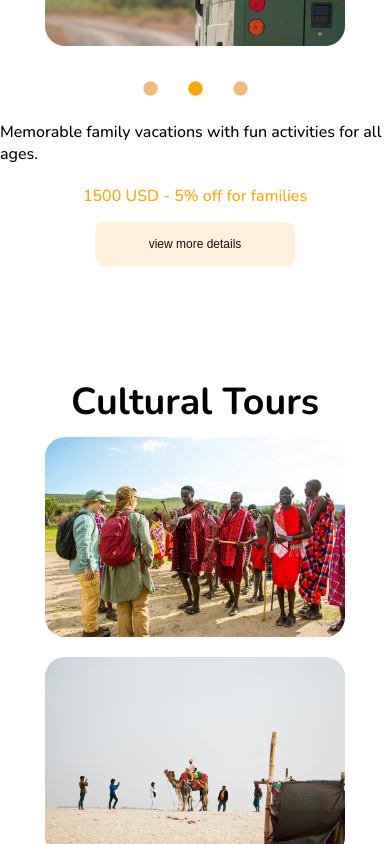
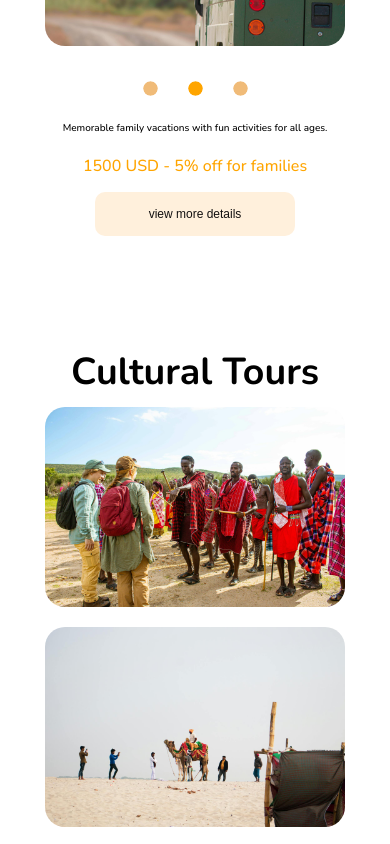
Before and after one commit to Naominm/zaph-tours, a React (Vite) app: page /triptypes in a window 390 px wide. Shown: the part 1720-2564 px from the top of the page. Built offline with nearby package versions, Linux system fonts and the light colour scheme.

Commit message:
Add responsiveness to trip types Description

```diff
--- a/src/pages/TripTypes/TripTypes.css
+++ b/src/pages/TripTypes/TripTypes.css
@@ -141,6 +141,11 @@ color: var(--color-dark-beige);
     margin-top: 2rem;
     font-weight: 500;
 }
+@media screen and (max-width:25em) {
+   .travel-type-description{
+    font-size: 1rem;
+   }
+}
 .travel-type-pricing{
     color: orange;
 }
```
